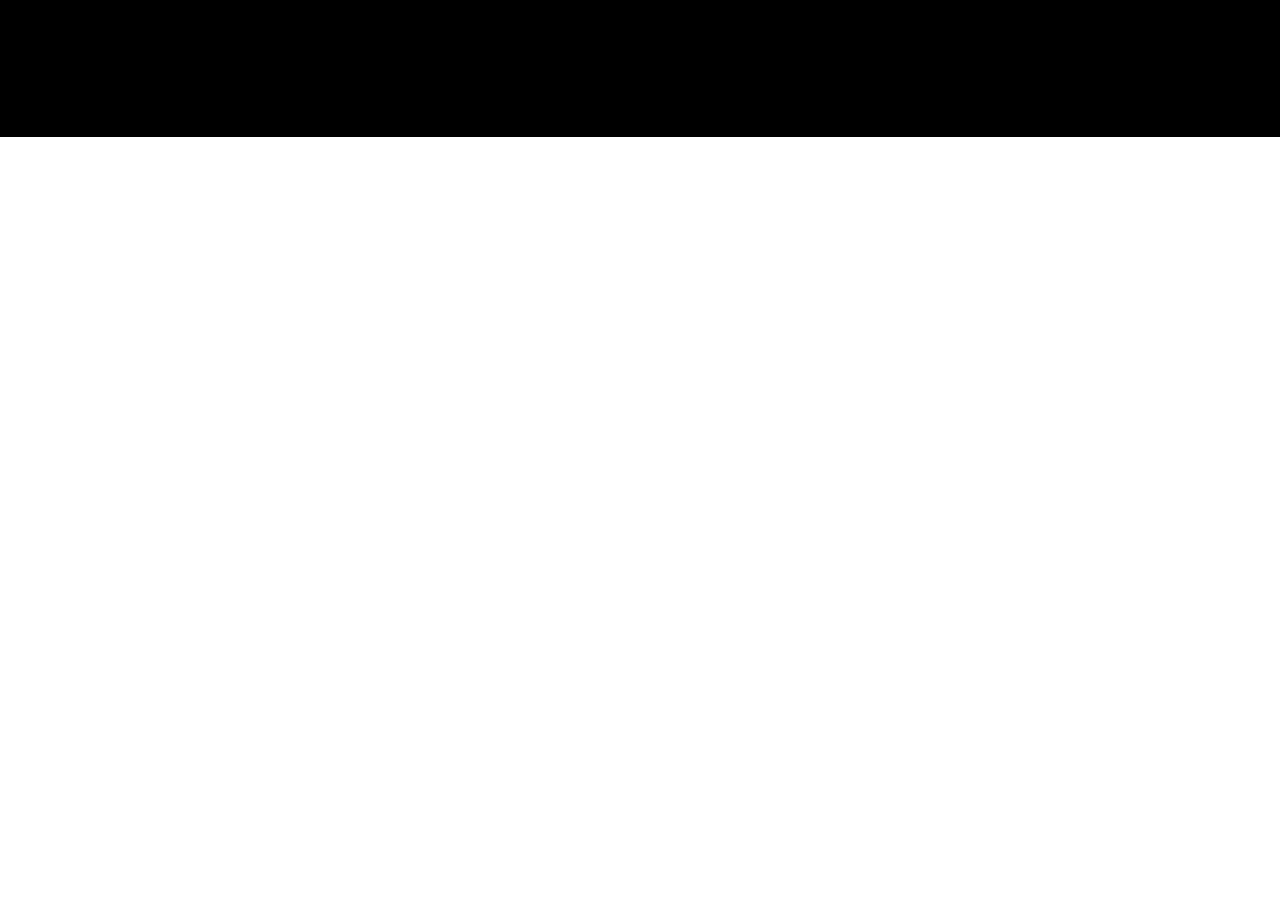
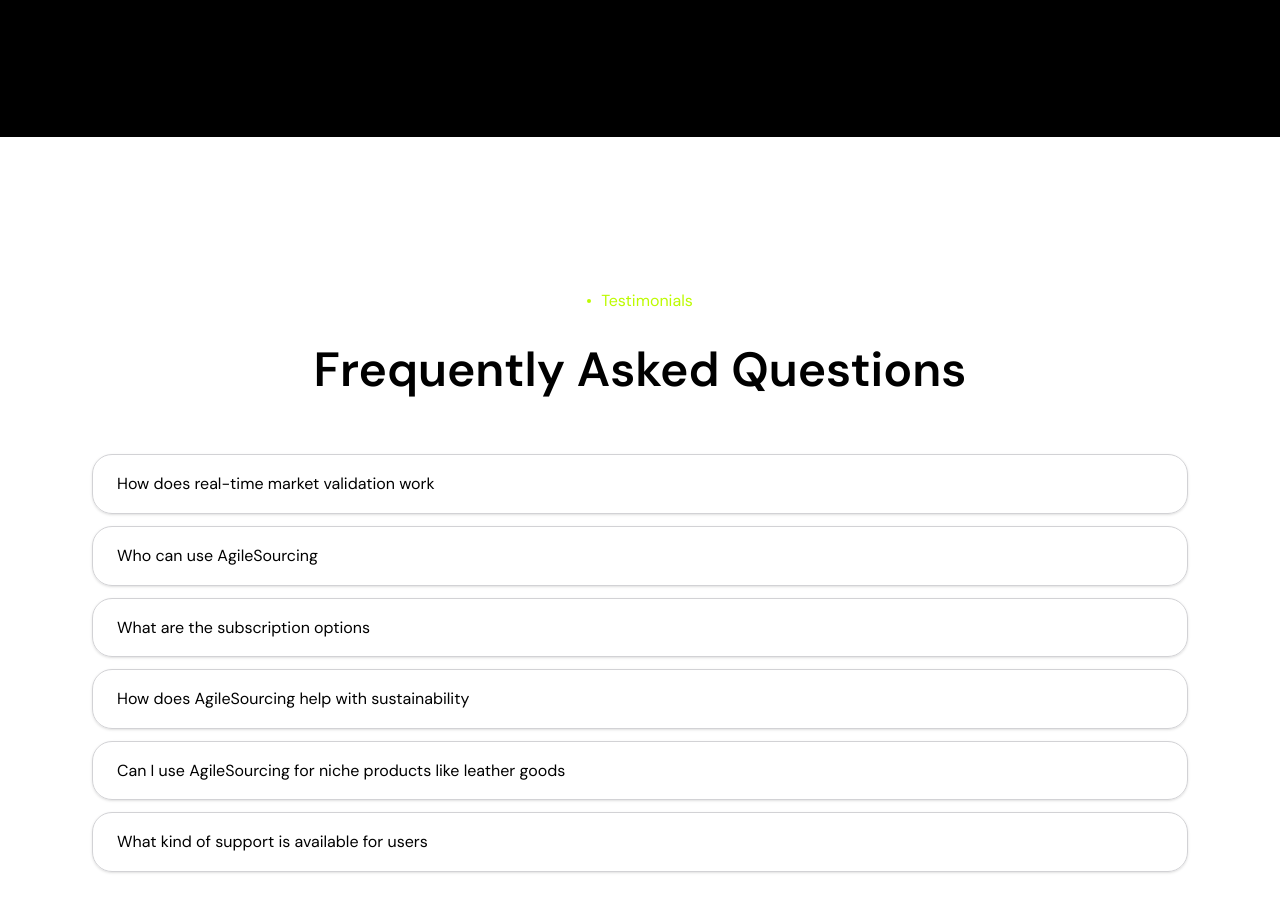
Before and after one commit to AbirDoesFrontend/cozmiq-agency-nextjs, a Next.js app: page / in a window 1280 px wide. Shown: the part 11060-11971 px from the top of the page. Before the commit the page ends 11197 px from the top, so only its background shows below. Built offline with nearby package versions, Linux system fonts and the light colour scheme.

Commit message:
Add Faq component to homepage layout for improved user support and information accessibility.

```diff
--- a/src/app/page.tsx
+++ b/src/app/page.tsx
@@ -1,5 +1,6 @@
 import About from "@/components/home/about/About";
 import Discovery from "@/components/home/discovery/Discovery";
+import Faq from "@/components/home/faq/Faq";
 import Hero from "@/components/home/hero/Hero";
 import Pricing from "@/components/home/pricing/Pricing";
 import Project from "@/components/home/project/Project";
@@ -21,6 +22,7 @@
       <Discovery />
       <WhyChooseUs />
       <Pricing />
+      <Faq />
     </>
   );
 }
--- /dev/null
+++ b/src/components/home/faq/Faq.tsx
@@ -0,0 +1,123 @@
+import BadgeSecondary from "@/components/global/BadgeSecondary";
+import React from "react";
+
+const Faq = () => {
+  return (
+    <section className="bg-white dark:bg-black py-24 md:py-28 lg:py-[140px]">
+      <div className="mx-auto px-6 lg:px-0 max-w-[1096px]">
+        <div className="mb-14 text-center">
+          <div className="mb-4">
+            <BadgeSecondary>Testimonials</BadgeSecondary>
+          </div>
+          <h2 className="">Frequently Asked Questions</h2>
+        </div>
+
+        <div className="space-y-3">
+          <div className="bg-[#FFFFFF1A] hover:bg-[#0939D6] shadow-sm border border-[#D2D2D5] dark:border-[#FFFFFF1A] rounded-[20px] overflow-hidden transition-colors duration-400 faq-item">
+            <button className="flex justify-between items-center px-6 py-4 w-full text-left">
+              <span className="font-semibold text-[18px] md:text-[20px] lg:text-[24px] faq-text">
+                How does real-time market validation work
+              </span>
+
+              <i className="w-5 h-5 transition-transform duration-300 fa-solid fa-arrow-down transform faq-arrow"></i>
+            </button>
+            <div className="hidden bg-[#0939D6] px-6 py-4 faq-content">
+              <p className="text-white">
+                AgileSourcing is a generative AI-driven platform for agile
+                fashion design, validation, and sourcing that connects designers
+                with sustainable suppliers
+              </p>
+            </div>
+          </div>
+
+          <div className="bg-[#FFFFFF1A] hover:bg-[#0939D6] shadow-sm border border-[#D2D2D5] dark:border-[#FFFFFF1A] rounded-[20px] overflow-hidden transition-colors duration-400 faq-item">
+            <button className="flex justify-between items-center px-6 py-4 w-full text-left">
+              <span className="font-semibold text-[18px] md:text-[20px] lg:text-[24px] faq-text">
+                Who can use AgileSourcing
+              </span>
+
+              <i className="w-5 h-5 transition-transform fa-solid fa-arrow-down transform faq-arrow"></i>
+            </button>
+            <div className="hidden bg-[#0939D6] px-6 py-4 faq-content">
+              <p className="text-white">
+                AgileSourcing is a generative AI-driven platform for agile
+                fashion design, validation, and sourcing that connects designers
+                with sustainable suppliers
+              </p>
+            </div>
+          </div>
+
+          <div className="bg-[#FFFFFF1A] hover:bg-[#0939D6] shadow-sm border border-[#D2D2D5] dark:border-[#FFFFFF1A] rounded-[20px] overflow-hidden transition-colors duration-400 faq-item">
+            <button className="flex justify-between items-center px-6 py-4 w-full text-left">
+              <span className="font-semibold text-[18px] md:text-[20px] lg:text-[24px] faq-text">
+                What are the subscription options
+              </span>
+
+              <i className="w-5 h-5 transition-transform fa-solid fa-arrow-down transform faq-arrow"></i>
+            </button>
+            <div className="hidden bg-[#0939D6] px-6 py-4 faq-content">
+              <p className="text-white">
+                AgileSourcing is a generative AI-driven platform for agile
+                fashion design, validation, and sourcing that connects designers
+                with sustainable suppliers
+              </p>
+            </div>
+          </div>
+
+          <div className="bg-[#FFFFFF1A] hover:bg-[#0939D6] shadow-sm border border-[#D2D2D5] dark:border-[#FFFFFF1A] rounded-[20px] overflow-hidden transition-colors duration-400 faq-item">
+            <button className="flex justify-between items-center px-6 py-4 w-full text-left">
+              <span className="font-semibold text-[18px] md:text-[20px] lg:text-[24px] faq-text">
+                How does AgileSourcing help with sustainability
+              </span>
+
+              <i className="w-5 h-5 transition-transform fa-solid fa-arrow-down transform faq-arrow"></i>
+            </button>
+            <div className="hidden bg-[#0939D6] px-6 py-4 faq-content">
+              <p className="text-white">
+                AgileSourcing is a generative AI-driven platform for agile
+                fashion design, validation, and sourcing that connects designers
+                with sustainable suppliers
+              </p>
+            </div>
+          </div>
+
+          <div className="bg-[#FFFFFF1A] hover:bg-[#0939D6] shadow-sm border border-[#D2D2D5] dark:border-[#FFFFFF1A] rounded-[20px] overflow-hidden transition-colors duration-400 faq-item">
+            <button className="flex justify-between items-center px-6 py-4 w-full text-left">
+              <span className="font-semibold text-[18px] md:text-[20px] lg:text-[24px] faq-text">
+                Can I use AgileSourcing for niche products like leather goods
+              </span>
+
+              <i className="w-5 h-5 transition-transform fa-solid fa-arrow-down transform faq-arrow"></i>
+            </button>
+            <div className="hidden bg-[#0939D6] px-6 py-4 faq-content">
+              <p className="text-white">
+                AgileSourcing is a generative AI-driven platform for agile
+                fashion design, validation, and sourcing that connects designers
+                with sustainable suppliers
+              </p>
+            </div>
+          </div>
+
+          <div className="bg-[#FFFFFF1A] hover:bg-[#0939D6] shadow-sm border border-[#D2D2D5] dark:border-[#FFFFFF1A] rounded-[20px] overflow-hidden transition-colors duration-400 faq-item">
+            <button className="flex justify-between items-center px-6 py-4 w-full text-left">
+              <span className="font-semibold text-[18px] md:text-[20px] lg:text-[24px] faq-text">
+                What kind of support is available for users
+              </span>
+
+              <i className="w-5 h-5 transition-transform fa-solid fa-arrow-down transform faq-arrow"></i>
+            </button>
+            <div className="hidden bg-[#0939D6] px-6 py-4 faq-content">
+              <p className="text-white">
+                AgileSourcing is a generative AI-driven platform for agile
+                fashion design, validation, and sourcing that connects designers
+                with sustainable suppliers
+              </p>
+            </div>
+          </div>
+        </div>
+      </div>
+    </section>
+  );
+};
+
+export default Faq;
```
